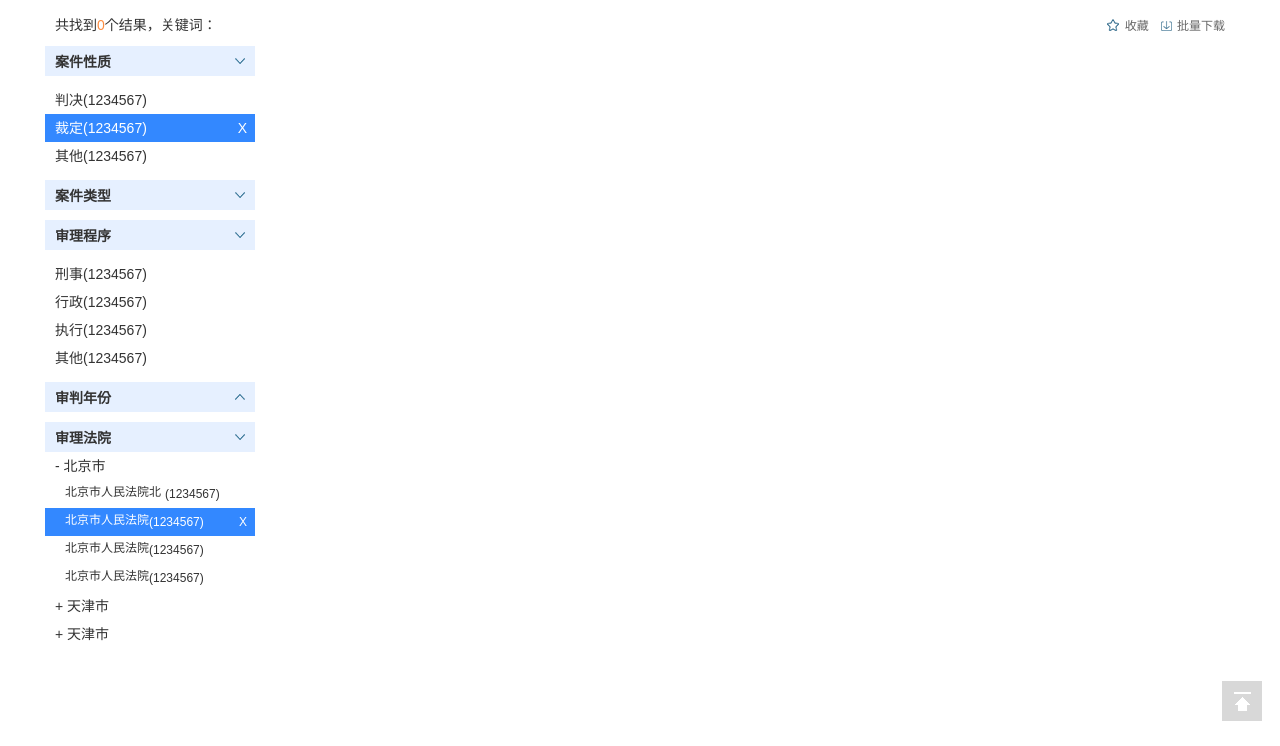
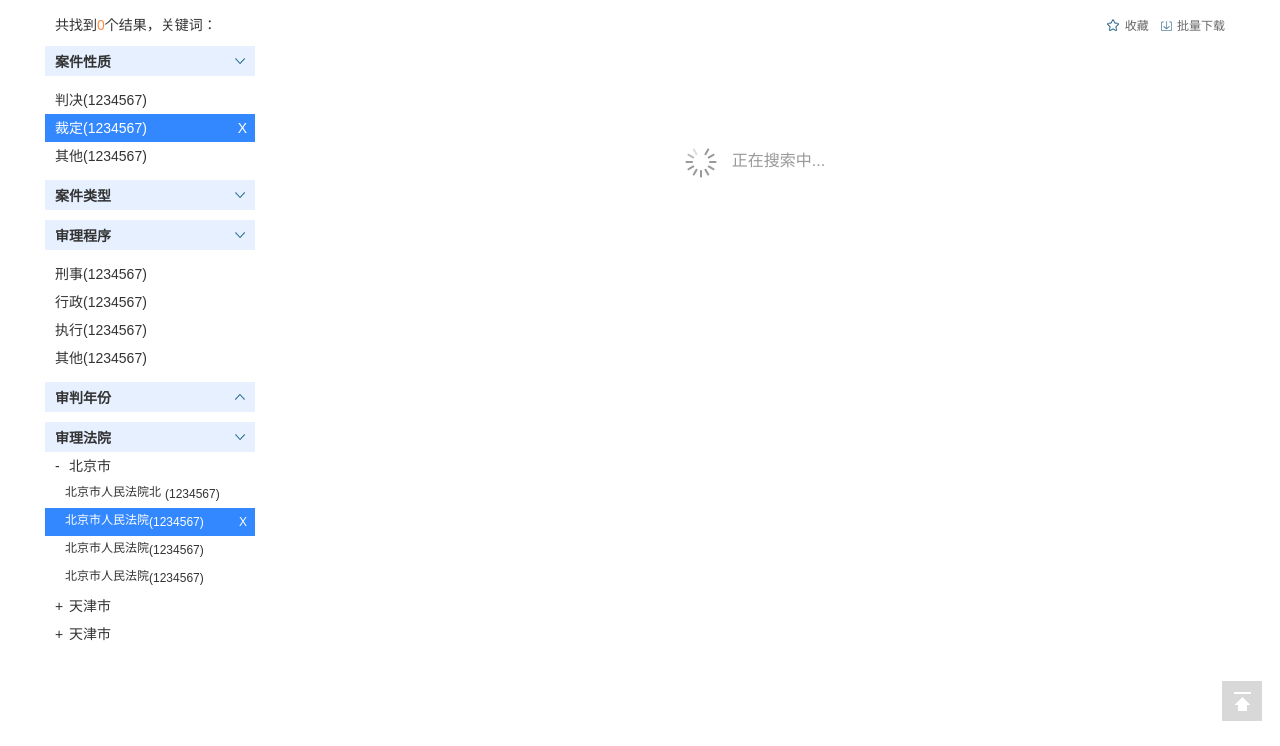
Before and after one commit to wuyue5chao/xiaoqiang, a PHP site: page /search.html in a window 1280 px wide. Shown: the part 54-800 px from the top of the page. Run offline with PHP 8.4, Linux system fonts and the light colour scheme.

Commit message:
修改
修改

```diff
--- a/css/index.css
+++ b/css/index.css
@@ -67,6 +67,7 @@ a:hover{color:#fd8d42;}
 .list-wrap li .close{ position: absolute; right:8px;}
 .list-wrap .lists{ margin-top: 10px;}
 .list-wrap .other .tit{ display: block; padding: 0 10px; height: 28px; line-height: 28px;}
+.list-wrap .other .tit em{ display: inline-block; width: 10px;}
 .list-wrap .second-list li{ padding-left: 20px;}
 .list-wrap .second-list li{ font-size: 12px;}
 
@@ -89,8 +90,13 @@ a:hover{color:#fd8d42;}
 .item-info .tag{display: inline-block; margin-left: 5px; padding:3px 5px; border: 1px solid #89bafe; font-size: 12px; border-radius: 3px; background: #e6f0ff; color: #3388ff;}
 .item-info .zhushi em{margin-right: 10px;}
 
-.pages a{ display: inline-block;margin-right: 10px; padding: 5px 10px;font-size: 12px; border: 1px solid #e8e8e8; color: #666;}
+.srhing{ padding: 100px 0; font-size: 16px; color: #999;}
+.srhing img{ vertical-align: middle; margin-right: 15px; width: 32px; height: 32px;}
+
+.pages a{ display: inline-block;margin-right: 10px;/* padding: 5px 10px;*/width: 28px; height: 28px; text-align: center; line-height: 28px; font-size: 12px; border: 1px solid #e8e8e8; color: #666;}
+.pages a.long{ width:60px;}
 .pages a:hover{ border-color: #fd8d42;}
+.pages a.on{border-color: #fd8d42; background: #fdeee4; color: #fd8d42;}
 .gotop{position: fixed; bottom:10px; right: 10px;width: 48px; height: 55px; }
 .gotop .gotop-icon{display: block; width: 40px; height: 40px; background: #d8d8d8;}
 .gotop .gotop-icon:hover{ background: #38f;}
--- a/js/searchlist.js
+++ b/js/searchlist.js
@@ -366,7 +366,7 @@ $(function(){
 
 	this.createPageHtml = function(n,a,m){
 		var allPageNum = Math.ceil(a/m);
-		var html = ['<a href="javascript:void(0);"'+(n==1 ? ' style="display:none"' : '')+' data-t="page" data-v="prev">上一页</a>'];
+		var html = ['<a href="javascript:void(0);"'+(n==1 ? ' style="display:none"' : '')+' data-t="page" data-v="prev" class="long">上一页</a>'];
 
 		if(allPageNum < this.maxPageDomNum ){
 			var startPage = 1;
@@ -380,7 +380,7 @@ $(function(){
 		for(var i=0,page=startPage;i<endPage;i++,page++){
 			html.push('<a href="javascript:void(0);" class="'+(page==n ? "on" : "")+'" data-t="page" data-v="'+page+'">'+page+'</a>');
 		}
-		html.push('<a href="javascript:void(0);" data-t="page"'+(n==allPageNum ? ' style="display:none"' : '')+' data-v="next">下一页</a>');
+		html.push('<a href="javascript:void(0);" data-t="page"'+(n==allPageNum ? ' style="display:none"' : '')+' data-v="next" class="long">下一页</a>');
 
 		this.pageObj.attr("data-a",allPageNum);
 		this.pageObj.html(html.join(""));
--- a/search.html
+++ b/search.html
@@ -110,9 +110,10 @@
 			</div>
 		</div>
 		<div class="main fr">
+			<p class="srhing center"><img src="images/loading.gif" width="32" height="32">正在搜索中...</p>
 			<div class="info-wrap" id="searchListObj">
 			</div>
-			<div class="pages center" id="pageObj">
+			<div class="pages" id="pageObj">
 			</div>
 		</div>
 	</div>
```
Also changed, not shown: images/icon.png, images/loading.gif (added).
